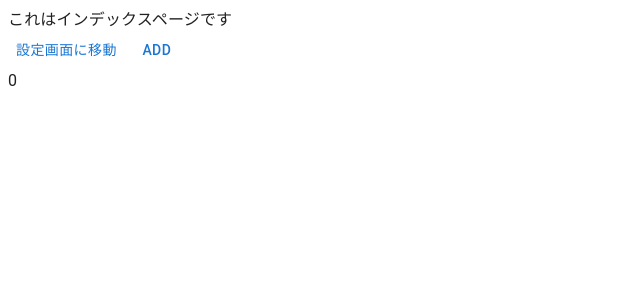
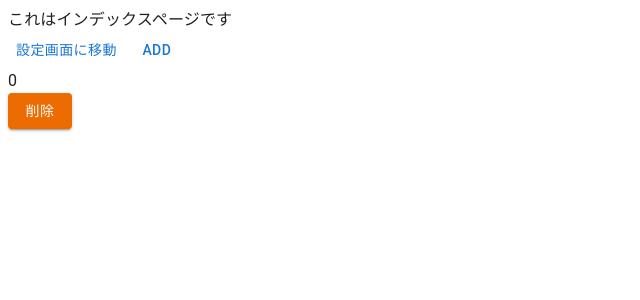
Before and after one commit to genki140/react-redux, a React (Create React App) app: page / in a window 1280 px wide. Shown: the top 300 px of the page, without its empty margins (0-640 px from the left). Built offline with nearby package versions, Linux system fonts and the light colour scheme.

Commit message:
ダイアログ表示も試験的に実装成功

```diff
--- a/src/state/actions.ts
+++ b/src/state/actions.ts
@@ -7,6 +7,7 @@ import {
   createAsyncThunk,
   PayloadAction,
 } from '@reduxjs/toolkit';
+import { sleep } from '../utils/promise';
 import { AppState } from './state';
 import { appActions, RootDispatch, RootState } from './store';
 
@@ -43,18 +44,30 @@ const additional = (state: AppState, { payload }: PayloadAction<number>) => {
   }
 };
 
-const setState = (state: AppState, { payload }: PayloadAction<AppState>) => {
-  // state.router = payload.router;
-  if (state.index != null) {
-    state.index.count += 1;
-  }
-  //  return payload;
+const openConfirm = (
+  state: AppState,
+  {
+    payload,
+  }: PayloadAction<{
+    title: string;
+    message: string;
+    accept: string;
+    cancel?: string;
+  }>
+) => {
+  state.confirm = payload;
+};
+
+const closeConfirm = (state: AppState, { payload }: PayloadAction<boolean>) => {
+  state.confirm = undefined;
+  state.confirmResult = payload;
 };
 
 export const actions = {
   moveTo,
   additional,
-  setState,
+  openConfirm,
+  closeConfirm,
 };
 
 // 非同期アクションの定義テスト
@@ -69,6 +82,42 @@ export function createAppAsyncThunk<Returned, ThunkArg>(
   );
 }
 
+export const showConfirm = createAppAsyncThunk(
+  'showConfirm',
+  async (params: { title: string; message: string; accept: string; cancel?: string }, { dispatch, getState }) => {
+    dispatch(appActions.openConfirm(params));
+
+    // このステート監視なんとかならないか。
+    while (true) {
+      const nowState = getState();
+      if (nowState.app.confirm == null) {
+        return nowState.app.confirmResult;
+      }
+      await sleep(10);
+    }
+  }
+);
+
+export const deleteTest = createAppAsyncThunk('deleteTest', async (params: void, { dispatch, getState }) => {
+  const result = await dispatch(
+    showConfirm({
+      title: '削除確認',
+      message: '本当に削除しますか？',
+      accept: '削除',
+      cancel: 'キャンセル',
+    })
+  ).unwrap();
+  if (result) {
+    await dispatch(
+      showConfirm({
+        title: '削除完了',
+        message: '削除されました',
+        accept: 'OK',
+      })
+    ).unwrap();
+  }
+});
+
 export const updateData = createAppAsyncThunk(
   'updateData',
   async (params: { id: string } | undefined, { dispatch, getState }) => {
--- a/src/state/state.ts
+++ b/src/state/state.ts
@@ -14,10 +14,10 @@ export type AppState = {
   confirm?: {
     title: string;
     message: string;
-    ok: string;
+    accept: string;
     cancel?: string;
-    result: boolean;
   };
+  confirmResult?: boolean;
 };
 
 // 初期値の定義
--- /dev/null
+++ b/src/utils/promise.ts
@@ -0,0 +1 @@
+export const sleep = (ms: number) => new Promise((resolve) => setTimeout(resolve, ms));
--- a/src/views/App.tsx
+++ b/src/views/App.tsx
@@ -1,5 +1,4 @@
 import { ScopedCssBaseline } from '@mui/material';
-// import { useEffect, useState } from 'react';
 import { Provider as ReduxProvider } from 'react-redux';
 import { store as reduxStore } from '../state/store';
 import { AppRouter } from './AppRouter';
--- a/src/views/AppRouter.tsx
+++ b/src/views/AppRouter.tsx
@@ -19,7 +19,10 @@ export function AppRouter(props: { children: ReactNode }) {
     location: history.location,
   });
 
-  useLayoutEffect(() => history.listen(setState), [history]);
+  useLayoutEffect(() => {
+    const unlisten = history.listen(setState);
+    return () => unlisten();
+  }, [history]);
 
   const storePathname = useSelector((x) => x.router.pathname);
   const browserPathname = history.location.pathname;
--- a/src/views/hooks/useRedux.ts
+++ b/src/views/hooks/useRedux.ts
@@ -3,7 +3,7 @@
 import { useMemo } from 'react';
 import { bindActionCreators } from '@reduxjs/toolkit';
 import { useDispatch, useSelector as useReduxSelector } from 'react-redux';
-import { updateData } from '../../state/actions';
+import { showConfirm, updateData } from '../../state/actions';
 import { AppState } from '../../state/state';
 import { RootDispatch, appSlice, store } from '../../state/store';
 
@@ -12,8 +12,10 @@ export const useActions = () => {
   const dispatch: RootDispatch = useDispatch();
   return useMemo(
     () => ({
-      ...bindActionCreators(appSlice.actions, dispatch),
-      updateData: () => dispatch(updateData()),
+      ...bindActionCreators({ ...appSlice.actions }, dispatch),
+      // updateData: () => dispatch(updateData()),
+      showConfirm: (params: { title: string; message: string; accept: string; cancel?: string }) =>
+        dispatch(showConfirm(params)).unwrap(),
     }),
     [dispatch]
   );
--- a/src/views/pages/Confirm.tsx
+++ b/src/views/pages/Confirm.tsx
@@ -5,11 +5,12 @@ import DialogContent from '@mui/material/DialogContent';
 import DialogContentText from '@mui/material/DialogContentText';
 import DialogTitle from '@mui/material/DialogTitle';
 import { useLayoutEffect, useState } from 'react';
-import { useSelector } from '../hooks/useRedux';
+import { useActions, useSelector } from '../hooks/useRedux';
 
 export default function Confirm() {
   const confirm = useSelector((x) => x.confirm);
   const [keepConfirm, setKeepConfirm] = useState<typeof confirm>(undefined);
+  const actions = useActions();
   useLayoutEffect(() => {
     setKeepConfirm(confirm ?? keepConfirm);
   }, [confirm, keepConfirm]);
@@ -24,8 +25,12 @@ export default function Confirm() {
               <DialogContentText id="alert-dialog-description">{keepConfirm.message}</DialogContentText>
             </DialogContent>
             <DialogActions>
-              <Button autoFocus>キャンセル</Button>
-              <Button>OK </Button>
+              {keepConfirm.cancel != null && (
+                <Button onClick={() => actions.closeConfirm(false)} autoFocus>
+                  {keepConfirm.cancel}
+                </Button>
+              )}
+              <Button onClick={() => actions.closeConfirm(true)}>{keepConfirm.accept}</Button>
             </DialogActions>
           </>
         )}
--- a/src/views/pages/Index.tsx
+++ b/src/views/pages/Index.tsx
@@ -8,11 +8,31 @@ const Index = () => {
   return (
     <>
       <Box>これはインデックスページです</Box>
-      <Button onClick={() => actions.moveTo({ pathname: '/settings' })}>
-        設定画面に移動
-      </Button>
+      <Button onClick={() => actions.moveTo({ pathname: '/settings' })}>設定画面に移動</Button>
       <Button onClick={() => actions.additional(1)}>Add</Button>
       <Box>{store.count}</Box>
+
+      <Button
+        onClick={async () => {
+          const result = await actions.showConfirm({
+            title: '削除確認',
+            message: '本当に削除しますか？',
+            accept: '削除',
+            cancel: 'キャンセル',
+          });
+          if (result) {
+            await actions.showConfirm({
+              title: '削除完了',
+              message: '削除されました',
+              accept: 'OK',
+            });
+          }
+        }}
+        variant="contained"
+        color="warning"
+      >
+        削除
+      </Button>
 
       {/* <Button onClick={() => actions.updateData()}>Update</Button> */}
     </>
```
